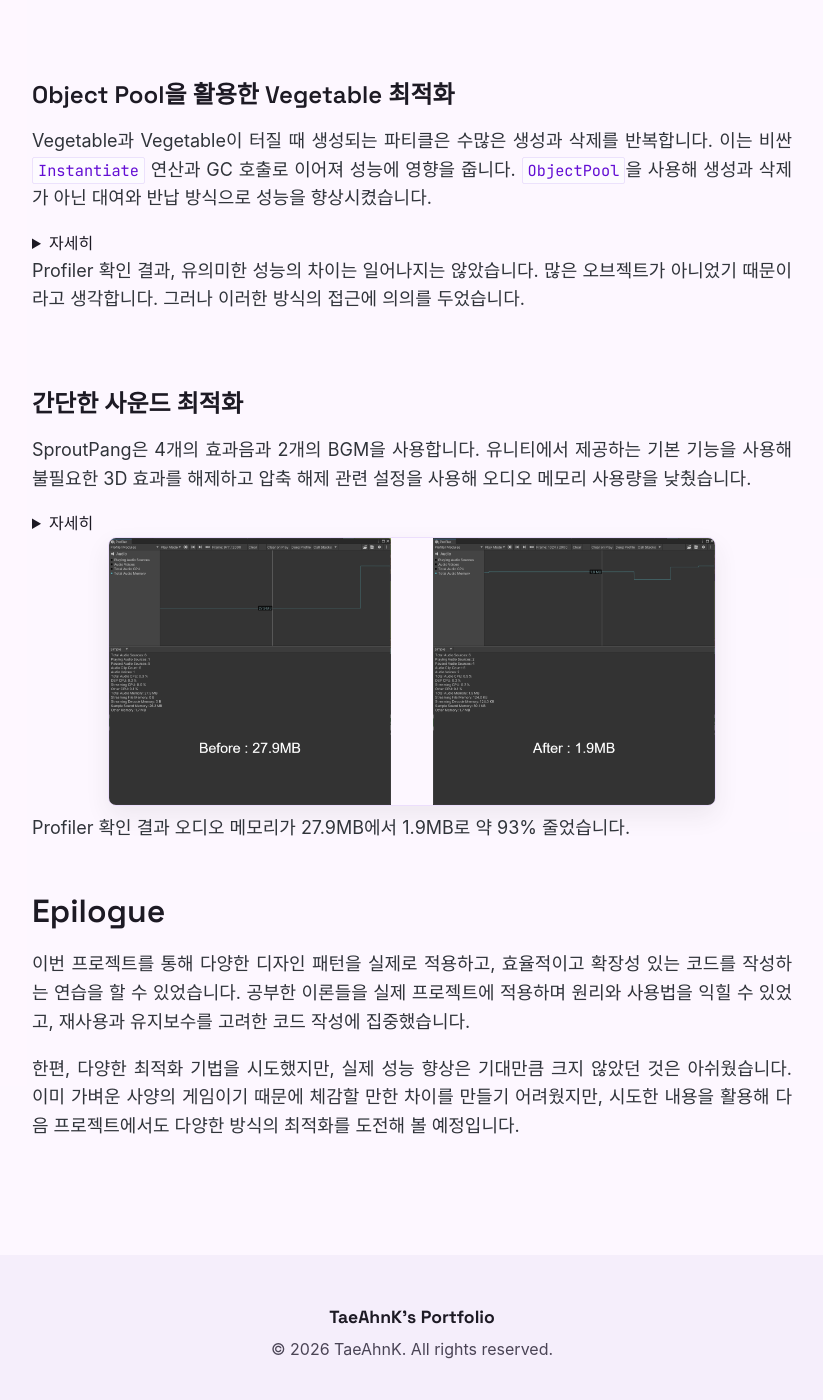
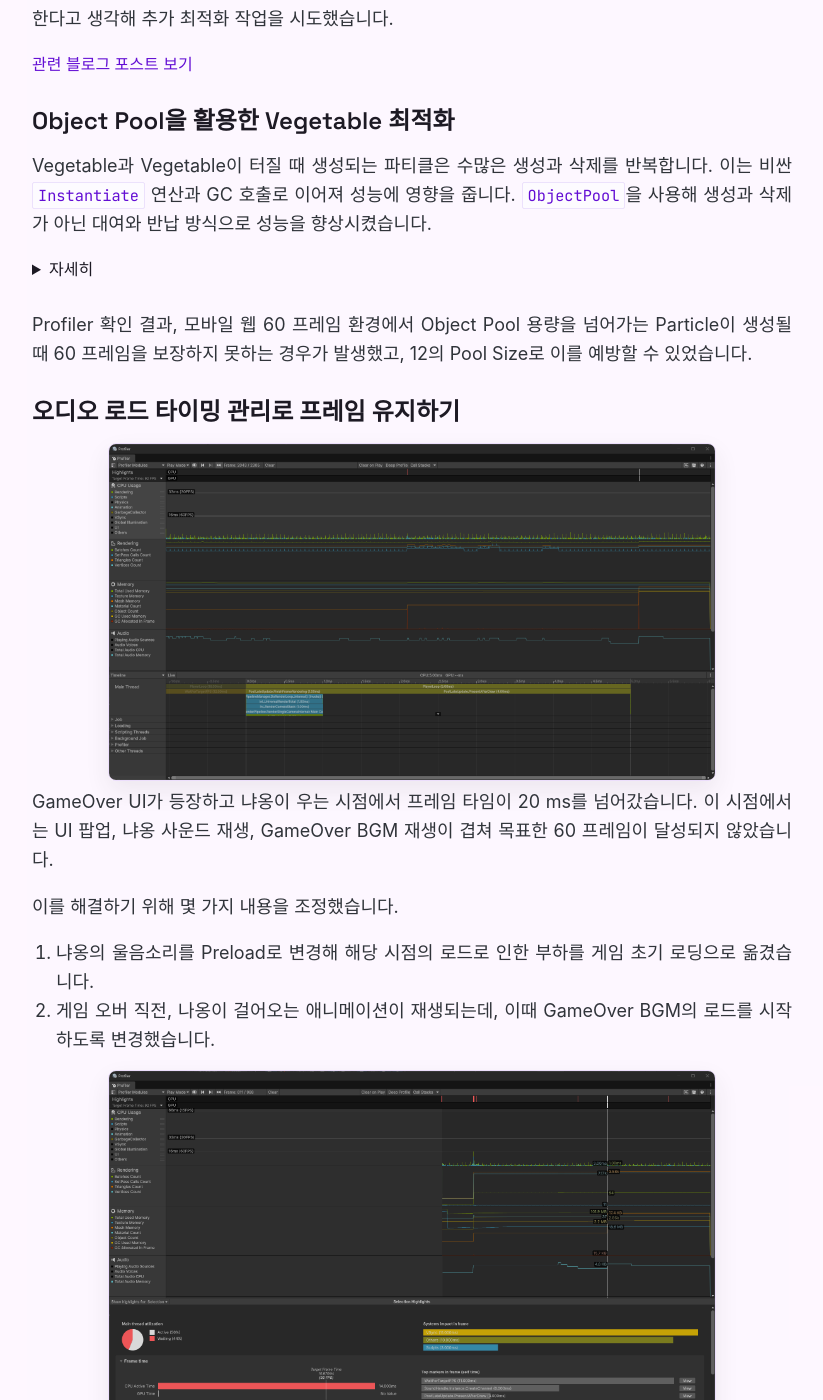
Before and after one commit to TaeAhnK/taeahnk.github.io, a Jekyll site: the page built from _projects/SproutPang.md, in a window 1280 px wide and 1400 px high, scrolled down 3233 px. Shown: the whole window, without its empty margins (228-1051 px from the left). Built offline with Jekyll 4.4.1, drawn with Linux system fonts in a browser that asks for light colours; some web fonts are replaced; some of the changed text lies outside the part shown.

Commit message:
[Post] Edit SproutPang Post

```diff
--- a/_projects/SproutPang.md
+++ b/_projects/SproutPang.md
@@ -51,6 +51,7 @@
 - 멋쟁이사자처럼 유니티 게임스쿨 1기 자체 대회 출품 (53명 중 6등)
 - <details><summary>유니티 게임스쿨 홍보 자료로 사용되었습니다.</summary><img src="/assets/images/projects/SproutPang/SproutPang01.png" width="30%" height="auto" class="print-hide"></details>
 - [Github Link](https://github.com/TaeAhnK/SproutPang)
+- [관련 블로그 포스트](https://code-in-coffee.tistory.com/58)
 
 ## Logics
 ### Observer Pattern으로 게임 페이즈 관리하기
@@ -337,7 +338,9 @@
 ## Optimization
 픽셀아트와 단순한 로직을 사용해 성능은 차고 넘치지만, 그럼에도 최적화가 가능하다면 시도해 봐야 한다고 생각해 추가 최적화 작업을 시도했습니다.
 
-<br>
+<div class="print-hide">
+<a href="https://code-in-coffee.tistory.com/58">관련 블로그 포스트 보기</a>
+</div>
 
 ### Object Pool을 활용한 Vegetable 최적화
 Vegetable과 Vegetable이 터질 때 생성되는 파티클은 수많은 생성과 삭제를 반복합니다. 이는 비싼 `Instantiate` 연산과 GC 호출로 이어져 성능에 영향을 줍니다.
@@ -421,39 +424,34 @@
 
 </details>
 
-Profiler 확인 결과, 유의미한 성능의 차이는 일어나지는 않았습니다. 많은 오브젝트가 아니었기 때문이라고 생각합니다. 그러나 이러한 방식의 접근에 의의를 두었습니다.
+<br>
+Profiler 확인 결과, 모바일 웹 60 프레임 환경에서 Object Pool 용량을 넘어가는 Particle이 생성될 때 60 프레임을 보장하지 못하는 경우가 발생했고, 12의 Pool Size로 이를 예방할 수 있었습니다.
 
-<br>
 
-### 간단한 사운드 최적화
-SproutPang은 4개의 효과음과 2개의 BGM을 사용합니다. 유니티에서 제공하는 기본 기능을 사용해 불필요한 3D 효과를 해제하고 압축 해제 관련 설정을 사용해 오디오 메모리 사용량을 낮췄습니다.
+### 오디오 로드 타이밍 관리로 프레임 유지하기
+<div align="center"><img src="/assets/images/projects/SproutPang/SproutPang07.png" width="80%" height="auto"></div>
+GameOver UI가 등장하고 냐옹이 우는 시점에서 프레임 타임이 20 ms를 넘어갔습니다.
+이 시점에서는 UI 팝업, 냐옹 사운드 재생, GameOver BGM 재생이 겹쳐 목표한 60 프레임이 달성되지 않았습니다.
 
-<details markdown="1" class="print-hide">
-<summary class="print-hide">자세히</summary>
-<div align="center"><img src="/assets/images/projects/SproutPang/SproutPang04.png" width="60%" height="auto"></div>
-효과음은 다음의 설정을 통해 최적화를 진행했습니다.
+이를 해결하기 위해 몇 가지 내용을 조정했습니다.
 
-- Force To Mono : 입체 음향을 사용하는 것이 아니므로 단일 채널 사운드를 사용했습니다.
-- Ambisonic : Sound Field 또한 사용하지 않아 해제했습니다.
-- Decompress On Load : 메모리를 조금 더 사용하지만 미리 소리를 압축 해제해 놓습니다. 효과음은 용량이 작아 사용했습니다.
-- 압축 포맷 : Vorbis
+1. 냐옹의 울음소리를 Preload로 변경해 해당 시점의 로드로 인한 부하를 게임 초기 로딩으로 옮겼습니다.
+2. 게임 오버 직전, 나옹이 걸어오는 애니메이션이 재생되는데, 이때 GameOver BGM의 로드를 시작하도록 변경했습니다.
 
-<div align="center"><img src="/assets/images/projects/SproutPang/SproutPang05.png" width="60%" height="auto"></div>
-BGM은 다음의 설정을 사용했습니다.
-- Force To Mono
-- Ambisonic
-- Streaming : 메모리에 파일을 로드하지 않고 디스크에서 읽습니다.
-- 압축 포맷 : Vorbis
 
-</details>
+<div align="center"><img src="/assets/images/projects/SproutPang/SproutPang08.png" width="80%" height="auto"></div>
 
-<div align="center"><img src="/assets/images/projects/SproutPang/SproutPang06.png" width="80%" height="auto"></div>
-Profiler 확인 결과 오디오 메모리가 27.9MB에서 1.9MB로 약 93% 줄었습니다.
+이로 인해 냐옹이 걷기 시작하는 Caught에서 프레임 타임이 13 ms, GameOver에서 14 ms로 분배되어 안정적인 60 프레임이 되었습니다.
+
+<div align="center"><img src="/assets/images/projects/SproutPang/SproutPang09.png" width="80%" height="auto"></div>
+이 밖에도 폰트 에셋 경량화, Sprite Atlas, 셰이더 최적화, 오디오, 텍스처 압축 방식 변경, BGM 로드 시점 변경, 프로젝트 설정 등의 최적화를 적용했고,
+그 결과 아이폰 13 기준 모바일 웹 환경에서 60 프레임을 보장하며, 45%의 사용 메모리 감소와 20%의 빌드 사이즈 감소를 달성했습니다.
 
 
 ## Epilogue
 이번 프로젝트를 통해 다양한 디자인 패턴을 실제로 적용하고, 효율적이고 확장성 있는 코드를 작성하는 연습을 할 수 있었습니다.
 공부한 이론들을 실제 프로젝트에 적용하며 원리와 사용법을 익힐 수 있었고, 재사용과 유지보수를 고려한 코드 작성에 집중했습니다.
 
-한편, 다양한 최적화 기법을 시도했지만, 실제 성능 향상은 기대만큼 크지 않았던 것은 아쉬웠습니다.
-이미 가벼운 사양의 게임이기 때문에 체감할 만한 차이를 만들기 어려웠지만, 시도한 내용을 활용해 다음 프로젝트에서도 다양한 방식의 최적화를 도전해 볼 예정입니다.
+별도로 진행한 프로젝트 최적화도 재밌는 결과를 보였습니다. 프로파일러로 나아진 결과를 보는 재미가 있었습니다. PC 환경에서는 너무 가벼워 모바일 웹 환경을 기준으로 진행했습니다.
+PC 환경에서는 체감되지 않던 성능 향상이 크게 작용했고, 다양한 기법을 통해 안정적인 프레임 뿐만 아니라 메모리와 빌드 사이즈도 경량화 시킬 수 있었습니다.
+시도하지 못한 내용도 많은 것은 조금 아쉬웠습니다. 3D 게임에서는 스레드 병목이나 렌더링 최적화 등도 시도 해볼 수 있을 것 같습니다.
```
Also changed, not shown: assets/images/projects/SproutPang/SproutPang07.png (added), assets/images/projects/SproutPang/SproutPang08.png (added), assets/images/projects/SproutPang/SproutPang09.png (added).
